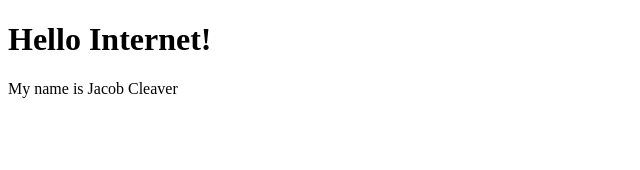
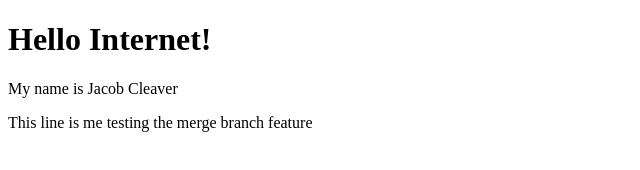
Before and after one commit to Cleaverj/cleaverj.github.io, a plain HTML site: page Web1html.html in a window 1280 px wide. Shown: the whole page, without its empty margins (0-640 px from the left). Drawn offline with Linux system fonts and the light colour scheme.

Commit message:
merge branch test

```diff
--- a/Web1html.html
+++ b/Web1html.html
@@ -7,6 +7,7 @@
 
 <h1>Hello Internet!</h1>
 <p>My name is Jacob Cleaver</p>
+<p>This line is me testing the merge branch feature</p>
 
 </body>
 </html>
```
